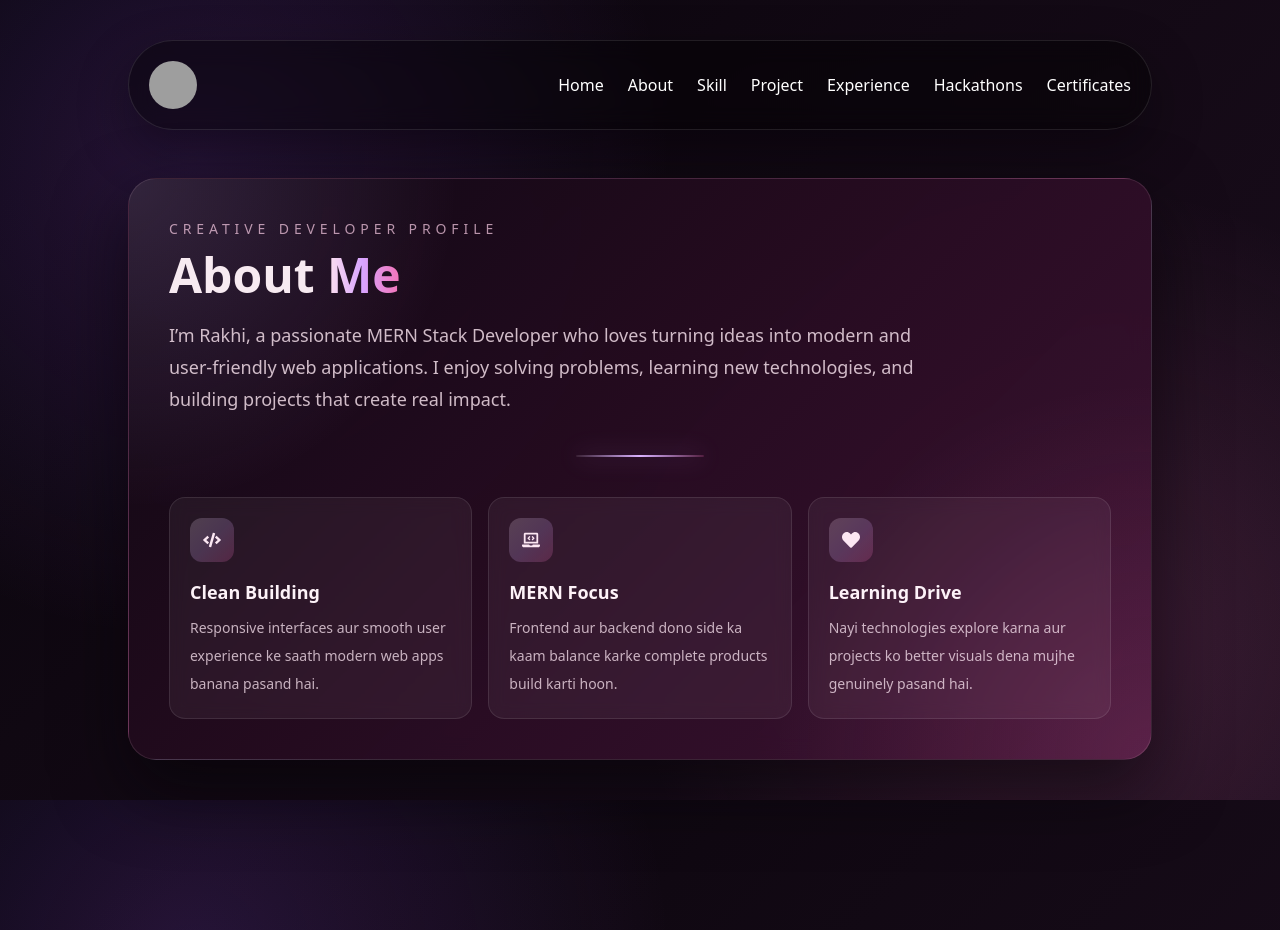
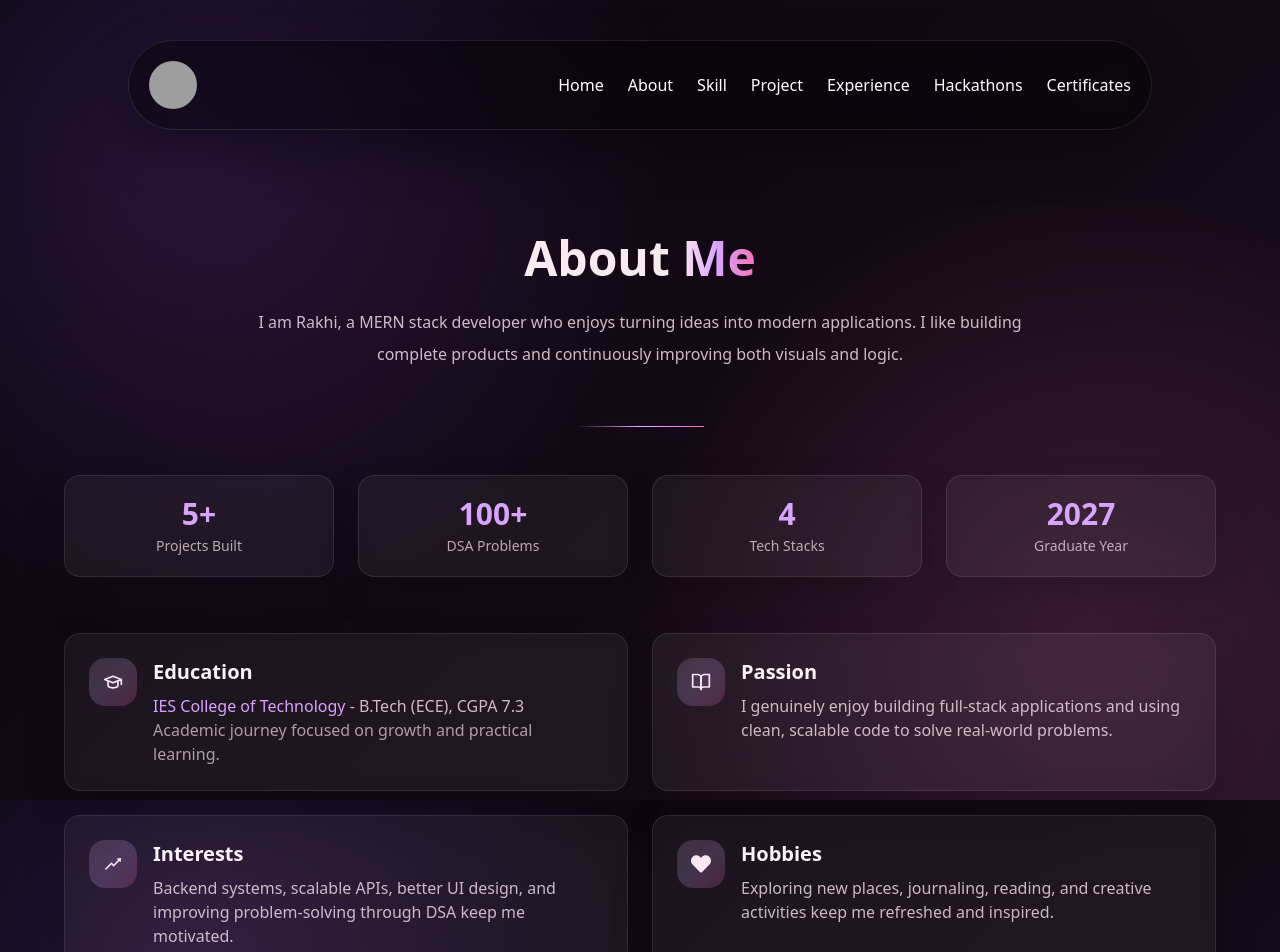
Before and after one commit to Rakhiraj1686/Portfolio, a React (Vite) app in the folder client/: page /about in a window 1280 px wide. Shown: the top 952 px of the page. Before the commit the page ends 930 px from the top, so only its background shows below. Built offline with nearby package versions, Linux system fonts and the light colour scheme; grey boxes are pictures that could not be loaded.

Commit message:
feat: add framer-motion for animations and enhance About, Skill, and Home pages with new layouts and features

```diff
--- a/client/package.json
+++ b/client/package.json
@@ -12,6 +12,7 @@
   "dependencies": {
     "@tailwindcss/vite": "^4.1.18",
     "axios": "^1.13.5",
+    "framer-motion": "^12.36.0",
     "react": "^19.2.0",
     "react-dom": "^19.2.0",
     "react-hot-toast": "^2.6.0",
--- a/client/src/components/PageShell.jsx
+++ b/client/src/components/PageShell.jsx
@@ -1,17 +1,16 @@
 import React from "react";
 
 const shellBackground = {
-  background:
-    "radial-gradient(circle at top left, rgba(216, 164, 255, 0.18), transparent 28%), radial-gradient(circle at bottom right, rgba(244, 114, 182, 0.16), transparent 32%), linear-gradient(135deg, rgba(14, 8, 18, 0.98) 0%, rgba(36, 11, 31, 0.96) 42%, rgba(63, 19, 52, 0.92) 100%)",
-  borderColor: "rgba(255, 214, 224, 0.12)",
-  boxShadow: "0 28px 70px rgba(5, 3, 7, 0.62)",
+  // background:
+  //   "radial-gradient(circle at top left, rgba(216, 164, 255, 0.18), transparent 28%), radial-gradient(circle at bottom right, rgba(244, 114, 182, 0.16), transparent 32%), linear-gradient(135deg, rgba(255, 240, 245, 0.8) 0%, rgba(250, 200, 230, 0.7) 42%, rgba(240, 180, 220, 0.6) 100%)",
+  // boxShadow: "0 28px 70px rgba(5, 3, 7, 0.2)", // lighter shadow for soft/light theme
 };
 
-const PageShell = ({ eyebrow = "Portfolio Section", title, description, children }) => {
+const PageShell = ({ eyebrow = "", title, description, children }) => {
   return (
-    <div className="min-h-screen px-4 sm:px-6 py-8 sm:py-12 text-(--color-text)">
+    <div className="min-h-screen px-4 sm:px-6 py-6 sm:py-12 text-(--color-text) text-center">
       <div
-        className="max-w-5xl mx-auto rounded-[28px] border p-6 sm:p-10 backdrop-blur-md overflow-hidden"
+        className="max-w-5xl mx-auto rounded-[28px] p-6 sm:p-10 backdrop-blur-md overflow-hidden"
         style={shellBackground}
       >
         <div className="max-w-3xl">
--- a/client/src/pages/About.jsx
+++ b/client/src/pages/About.jsx
@@ -1,57 +1,197 @@
 import React from "react";
-import { FaCode, FaHeart, FaLaptopCode } from "react-icons/fa";
+import { motion } from "framer-motion";
+import { TbSchool } from "react-icons/tb";
+import { FiBookOpen } from "react-icons/fi";
+import { AiOutlineRise } from "react-icons/ai";
+import { FaDownload, FaHeart } from "react-icons/fa";
 
-import PageShell from "../components/PageShell";
+const resumeHref = "/resume.pdf";
 
-const aboutHighlights = [
+const panelClassName =
+  "rounded-2xl border border-white/10 bg-white/5 backdrop-blur-sm shadow-[0_18px_40px_rgba(5,3,7,0.16)]";
+
+const stats = [
+  { value: "5+", label: "Projects Built" },
+  { value: "100+", label: "DSA Problems" },
+  { value: "4", label: "Tech Stacks" },
+  { value: "2027", label: "Graduate Year" },
+];
+
+const cards = [
   {
-    icon: FaCode,
-    title: "Clean Building",
-    text: "Responsive interfaces aur smooth user experience ke saath modern web apps banana pasand hai.",
+    title: "Education",
+    icon: TbSchool,
+    content: (
+      <>
+        <p className="mt-2 text-pink-100/80">
+          <span className="font-medium text-(--color-primary)">
+            IES College of Technology
+          </span>{" "}
+          - B.Tech (ECE), CGPA 7.3
+        </p>
+        <p className="text-pink-100/65">
+          Academic journey focused on growth and practical learning.
+        </p>
+      </>
+    ),
   },
   {
-    icon: FaLaptopCode,
-    title: "MERN Focus",
-    text: "Frontend aur backend dono side ka kaam balance karke complete products build karti hoon.",
+    title: "Passion",
+    icon: FiBookOpen,
+    content: (
+      <p className="mt-2 text-pink-100/78">
+        I genuinely enjoy building full-stack applications and using clean,
+        scalable code to solve real-world problems.
+      </p>
+    ),
   },
   {
+    title: "Interests",
+    icon: AiOutlineRise,
+    content: (
+      <p className="mt-2 text-pink-100/78">
+        Backend systems, scalable APIs, better UI design, and improving
+        problem-solving through DSA keep me motivated.
+      </p>
+    ),
+  },
+  {
+    title: "Hobbies",
     icon: FaHeart,
-    title: "Learning Drive",
-    text: "Nayi technologies explore karna aur projects ko better visuals dena mujhe genuinely pasand hai.",
+    content: (
+      <p className="mt-2 text-pink-100/78">
+        Exploring new places, journaling, reading, and creative activities keep
+        me refreshed and inspired.
+      </p>
+    ),
   },
 ];
 
+const container = {
+  hidden: { opacity: 0 },
+  show: {
+    opacity: 1,
+    transition: { staggerChildren: 0.15 },
+  },
+};
+
+const item = {
+  hidden: { opacity: 0, y: 30 },
+  show: { opacity: 1, y: 0, transition: { duration: 0.6 } },
+};
+
 const About = () => {
   return (
-    <PageShell
-      eyebrow="Creative Developer Profile"
-      title={
     <>
+      <section className="relative min-h-screen overflow-hidden px-4 pb-12 pt-8 text-(--color-text) sm:px-6 sm:pb-16 sm:pt-12">
+        <div className="mx-auto max-w-6xl">
+
+          {/* Heading */}
+
+          <motion.div
+            initial={{ opacity: 0, y: 40 }}
+            animate={{ opacity: 1, y: 0 }}
+            transition={{ duration: 0.7 }}
+            className="mb-14 text-center sm:pt-10"
+          >
+            <h1 className="mt-4 text-4xl font-bold sm:text-5xl">
               About <span className="portfolio-name">Me</span>
-        </>
-      }
-      description="I’m Rakhi, a passionate MERN Stack Developer who loves turning ideas into modern and user-friendly web applications. I enjoy solving problems, learning new technologies, and building projects that create real impact."
+            </h1>
+
+            <p className="mx-auto mt-6 max-w-3xl leading-8 text-pink-100/80">
+              I am Rakhi, a MERN stack developer who enjoys turning ideas into
+              modern applications. I like building complete products and
+              continuously improving both visuals and logic.
+            </p>
+
+            {/* <a
+              href={resumeHref}
+              target="_blank"
+              rel="noreferrer"
+              className="mt-8 inline-flex items-center gap-2 rounded-full border border-white/10 bg-white/5 px-6 py-3 font-medium text-pink-50 shadow-[0_18px_40px_rgba(5,3,7,0.16)] transition-all duration-300 hover:-translate-y-1 hover:border-pink-300/40 hover:bg-white/10 hover:shadow-[0_0_25px_rgba(216,164,255,0.45)]"
             >
-      <div className="mx-auto h-0.5 w-32 rounded-full bg-gradient-to-r from-pink-100/10 via-purple-300 to-pink-400/20 shadow-[0_0_24px_rgba(216,164,255,0.45)]" />
+              <FaDownload className="text-(--color-primary)" />
+              Download Resume
+            </a> */}
+          </motion.div>
 
-      <div className="grid grid-cols-1 md:grid-cols-3 gap-4 mt-8 sm:mt-10">
-        {aboutHighlights.map((item) => {
-          const Icon = item.icon;
+          {/* Divider */}
+
+          <div className="mx-auto h-px w-32 bg-linear-to-r from-transparent via-purple-300 to-pink-400 shadow-[0_0_24px_rgba(216,164,255,0.35)]" />
+
+          {/* Stats */}
+
+          <motion.div
+            variants={container}
+            initial="hidden"
+            whileInView="show"
+            viewport={{ once: true }}
+            className="mb-14 mt-12 grid grid-cols-2 gap-4 text-center sm:gap-6 md:grid-cols-4"
+          >
+            {stats.map((stat) => (
+              <motion.div
+                key={stat.label}
+                variants={item}
+                className={`${panelClassName} p-5 transition-all duration-300 hover:shadow-[0_0_30px_rgba(216,164,255,0.35)]`}
+              >
+                <h3 className="text-3xl font-bold text-(--color-primary)">
+                  {stat.value}
+                </h3>
+                <p className="mt-1 text-sm text-pink-100/70">{stat.label}</p>
+              </motion.div>
+            ))}
+          </motion.div>
+
+          {/* Cards */}
+
+          <motion.div
+            variants={container}
+            initial="hidden"
+            whileInView="show"
+            viewport={{ once: true }}
+            className="grid gap-6 md:grid-cols-2"
+          >
+            {cards.map((card) => {
+              const Icon = card.icon;
+
               return (
+                <motion.div
+                  key={card.title}
+                  variants={item}
+                  whileHover={{ scale: 1.03 }}
+                  className={`${panelClassName} group flex gap-4 p-6 transition-all duration-300 hover:-translate-y-1 hover:border-pink-300/40 hover:bg-white/10 hover:shadow-[0_0_35px_rgba(216,164,255,0.45)]`}
+                >
                   <div
-              key={item.title}
-              className="rounded-2xl border border-white/10 p-5 bg-white/5 backdrop-blur-sm transition-transform duration-300 hover:-translate-y-1"
+                    className="flex h-12 w-12 shrink-0 items-center justify-center rounded-2xl
+                    bg-linear-to-br from-pink-200/15 via-purple-300/20 to-pink-400/20
+                    text-xl text-pink-100
+                    transition-all duration-300
+                    group-hover:shadow-[0_0_18px_rgba(216,164,255,0.5)]"
                   >
-              <div className="w-11 h-11 rounded-xl flex items-center justify-center mb-4 bg-gradient-to-br from-pink-100/20 via-purple-300/20 to-pink-400/20">
-                <Icon className="text-lg text-pink-100" />
+                    <Icon />
                   </div>
-              <h2 className="text-lg font-semibold text-pink-50">{item.title}</h2>
-              <p className="text-sm leading-7 mt-2 text-pink-100/75">{item.text}</p>
+
+                  <div>
+                    <h3 className="text-xl font-semibold text-pink-50">
+                      {card.title}
+                    </h3>
+                    {card.content}
                   </div>
+                </motion.div>
               );
             })}
+          </motion.div>
         </div>
-    </PageShell>
+      </section>
+
+      {/* Footer */}
+
+      <div className="flex items-center justify-center border-t border-white/10 bg-white/5 py-3 backdrop-blur-sm">
+        <div className="text-sm tracking-wide text-pink-100/65">
+          Copyright 2026 Rakhi. All rights reserved.
+        </div>
+      </div>
+    </>
   );
 };
 
--- a/client/src/pages/Skill.jsx
+++ b/client/src/pages/Skill.jsx
@@ -1,14 +1,115 @@
 import React from "react";
+import { motion } from "framer-motion";
 
-import PageShell from "../components/PageShell";
+const skills = [
+  {
+    title: "Languages",
+    items: ["Java", "JavaScript", "C++","C"],
+  },
+  {
+    title: "Web & Backend",
+    items: [
+      "HTML",
+      "CSS",
+      "JavaScript",
+      "React",
+      "Node.js",
+      "Express.js",
+      "Socket.IO",
+      "REST API",
+    ],
+  },
+  {
+    title: "Database",
+    items: ["MongoDB", "Mongoose", "MySQL"],
+  },
+  {
+    title: "Tools & Platforms",
+    items: ["Git", "GitHub", "VS Code", "Linux", "Vercel"],
+  },
+  {
+    title: "Core Concepts",
+    items: ["Data Structures & Algorithms", "OOPs", "REST Architecture"],
+  },
+  {
+    title: "Soft Skills",
+    items: [
+      "Problem Solving",
+      "Communication",
+      "Time Management",
+      "Adaptability",
+      "Team Collaboration",
+    ],
+  },
+];
+
+const container = {
+  hidden: { opacity: 0 },
+  show: { opacity: 1, transition: { staggerChildren: 0.1 } },
+};
+
+const cardItem = {
+  hidden: { opacity: 0, y: 24 },
+  show: { opacity: 1, y: 0, transition: { duration: 0.5 } },
+};
 
 const Skill = () => {
   return (
-    <PageShell
-      eyebrow="Capabilities"
-      title={<>My <span className="portfolio-name">Skills</span></>}
-      description="MERN stack, UI development, and problem solving par focused skill set ko yahan showcase kiya jayega in the same dark theme style."
-    />
+    <>
+      <section className="relative min-h-screen overflow-hidden px-4 pb-12 pt-8 text-(--color-text) sm:px-6 sm:pb-16 sm:pt-12">
+        <div className="mx-auto max-w-6xl">
+
+          {/* Header */}
+
+          <div className="mb-14 text-center">
+            <h1 className="text-4xl font-bold sm:text-5xl">
+              My <span className="portfolio-name">Skills</span>
+            </h1>
+            <p className="mx-auto mt-5 max-w-2xl text-pink-100/75 leading-relaxed">
+              A showcase of my technical skills and the technologies I work with.
+            </p>
+          </div>
+
+          {/* Skills Grid */}
+
+          <motion.div
+            variants={container}
+            initial="hidden"
+            animate="show"
+            className="grid gap-6 sm:grid-cols-2 lg:grid-cols-3"
+          >
+            {skills.map((skill) => (
+              <motion.div
+                key={skill.title}
+                variants={cardItem}
+                className="rounded-2xl border border-white/10 bg-white/5 p-6 backdrop-blur-sm shadow-[0_18px_40px_rgba(5,3,7,0.16)] transition-all duration-300 hover:-translate-y-1 hover:border-pink-300/35 hover:bg-white/8"
+              >
+                <h3 className="mb-4 text-lg font-semibold portfolio-name">
+                  {skill.title}
+                </h3>
+
+                <div className="flex flex-wrap gap-2">
+                  {skill.items.map((item) => (
+                    <span
+                      key={item}
+                      className="rounded-full border border-white/10 bg-white/5 px-3 py-1 text-sm text-pink-100/85 transition duration-300 hover:border-pink-300/40 hover:scale-105"
+                    >
+                      {item}
+                    </span>
+                  ))}
+                </div>
+              </motion.div>
+            ))}
+          </motion.div>
+        </div>
+      </section>
+
+      <div className="flex items-center justify-center border-t border-white/10 bg-white/5 py-3 backdrop-blur-sm">
+        <div className="text-sm tracking-wide text-pink-100/65">
+          Copyright 2026 Rakhi. All rights reserved.
+        </div>
+      </div>
+    </>
   );
 };
 
```
Also changed, not shown: client/src/pages/Home.jsx (+6 -4 lines), 1 other file (tests, documents, lock files or other folders). Lines whose indentation alone changed are shown as unchanged.
